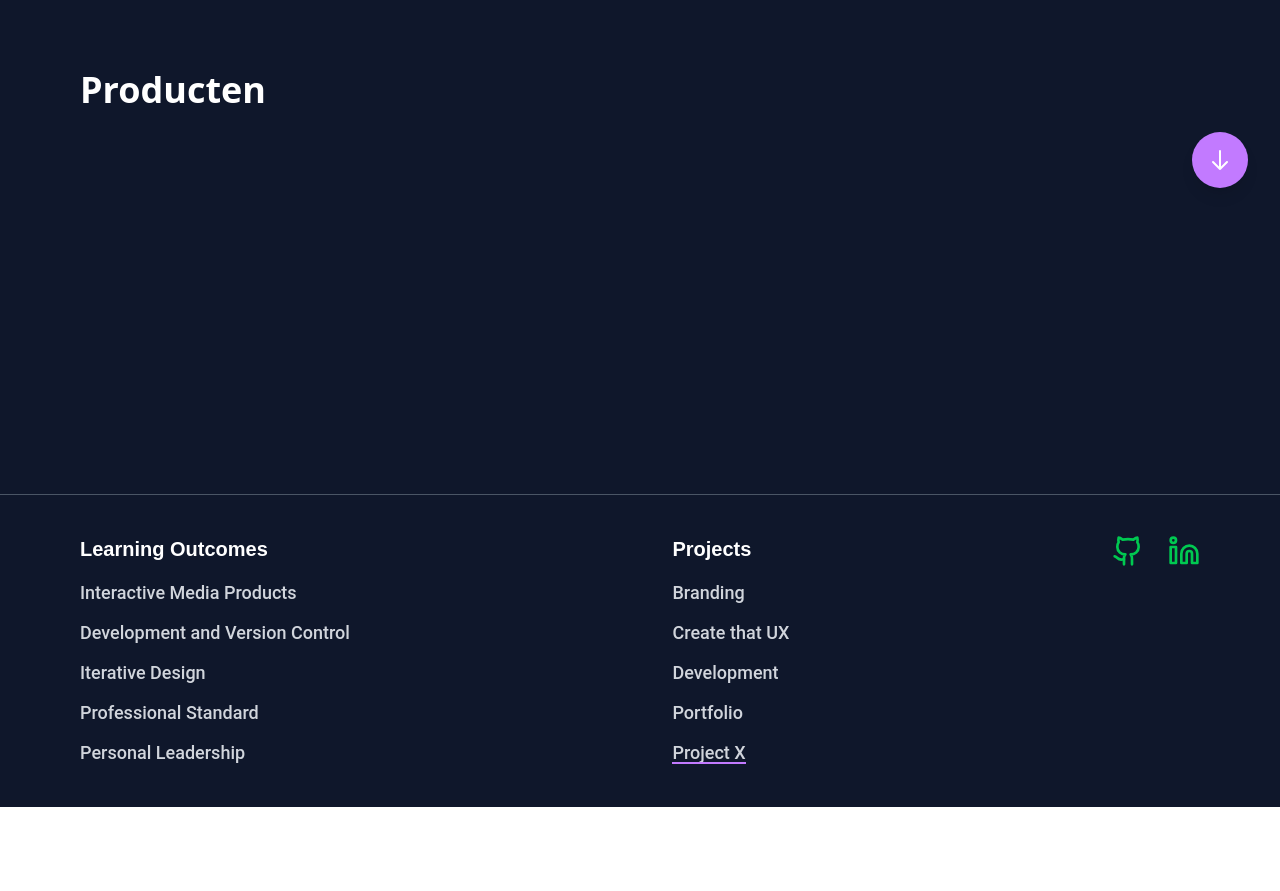
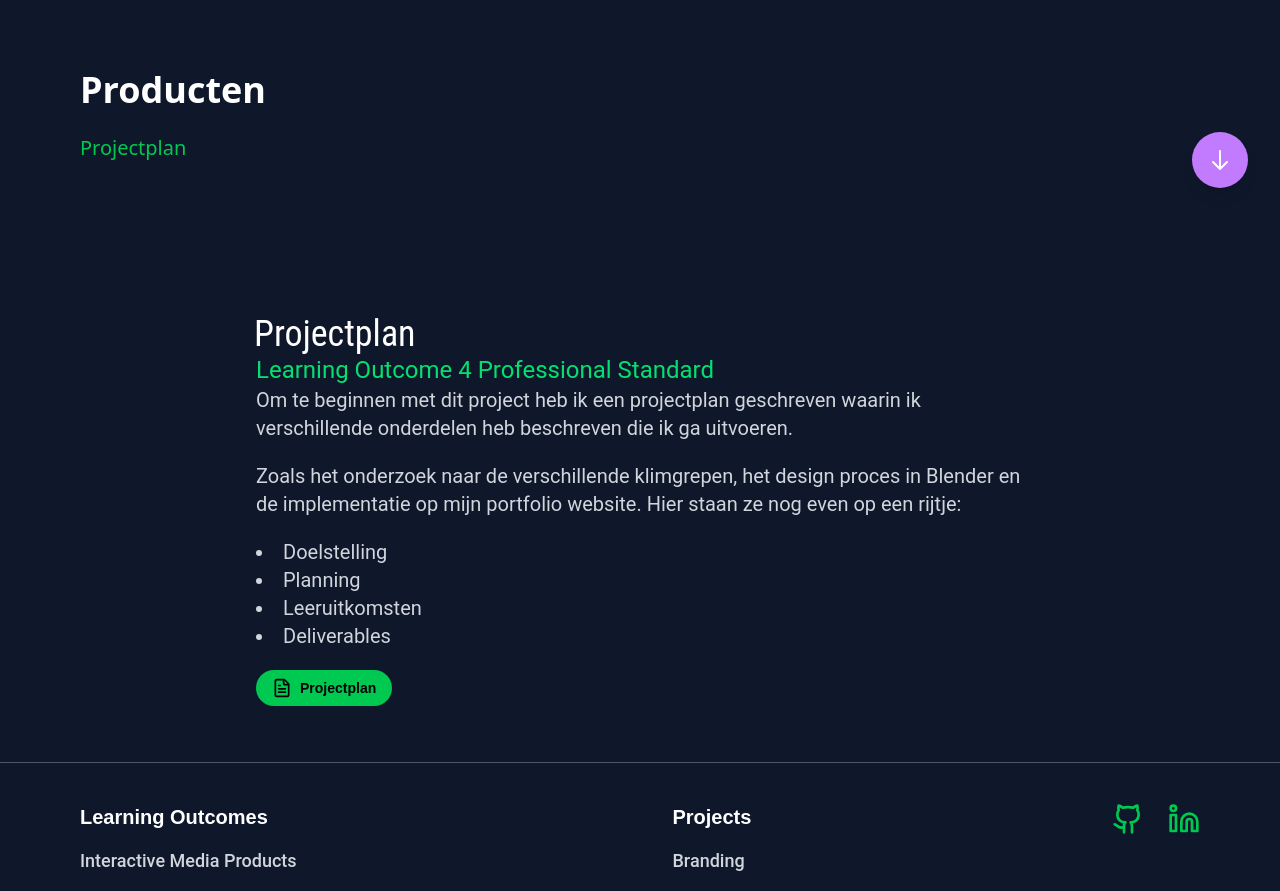
Before and after one commit to LuukyPuuky/Portfolio2.1, a Nuxt app: page /projects/project-x in a window 1280 px wide. Shown: the part 580-1471 px from the top of the page. Before the commit the page ends 1387 px from the top, so only its background shows below. Built offline with nearby package versions, Linux system fonts and the light colour scheme.

Commit message:
added projectplan to project page

```diff
--- a/pages/projects/project-x.vue
+++ b/pages/projects/project-x.vue
@@ -33,6 +33,30 @@
         </div>
 
         <!-- Content Section -->
+        <ContentSection
+          id="projectplanX"
+          class="scroll-mt-24"
+          title="Projectplan"
+          subtitle="Learning Outcome 4 Professional Standard"
+          description="Om te beginnen met dit project heb ik een projectplan geschreven waarin ik verschillende onderdelen heb beschreven die ik ga uitvoeren."
+          pdfLink="/documents/ProjectplanX.pdf"
+          pdfText="Projectplan"
+          :loNumber="4"
+        >
+          <p class="text-gray-300 font-Roboto text-xl">
+            Zoals het onderzoek naar de verschillende klimgrepen, het design
+            proces in Blender en de implementatie op mijn portfolio website.
+            Hier staan ze nog even op een rijtje:
+          </p>
+          <ul
+            class="list-disc list-inside text-gray-300 font-Roboto text-xl mb-5 mt-5"
+          >
+            <li>Doelstelling</li>
+            <li>Planning</li>
+            <li>Leeruitkomsten</li>
+            <li>Deliverables</li>
+          </ul>
+        </ContentSection>
       </div>
     </div>
     <Footer />
@@ -40,4 +64,8 @@
   </div>
 </template>
 
-<script setup></script>
+<script setup>
+const products = [
+  { text: "Projectplan", to: "/projects/project-x#projectplanX" },
+];
+</script>
```
Also changed, not shown: 1 other file (tests, documents, lock files or other folders).
